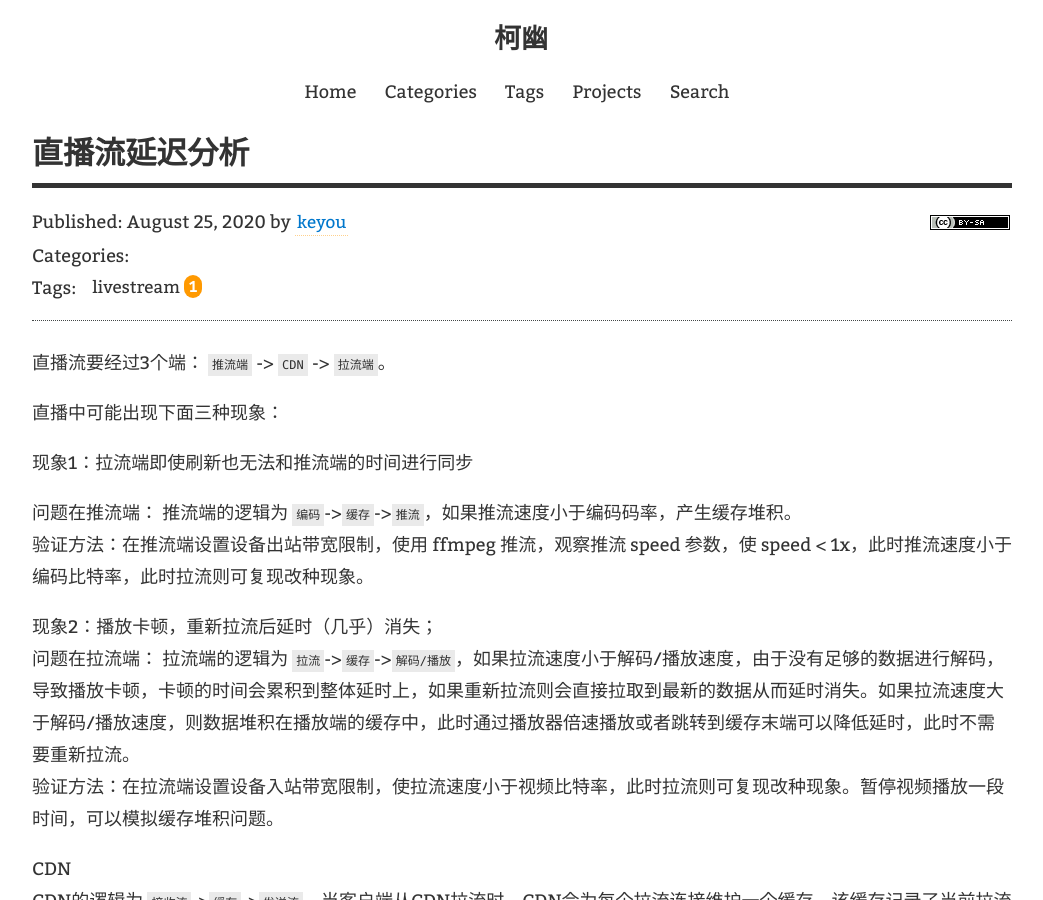
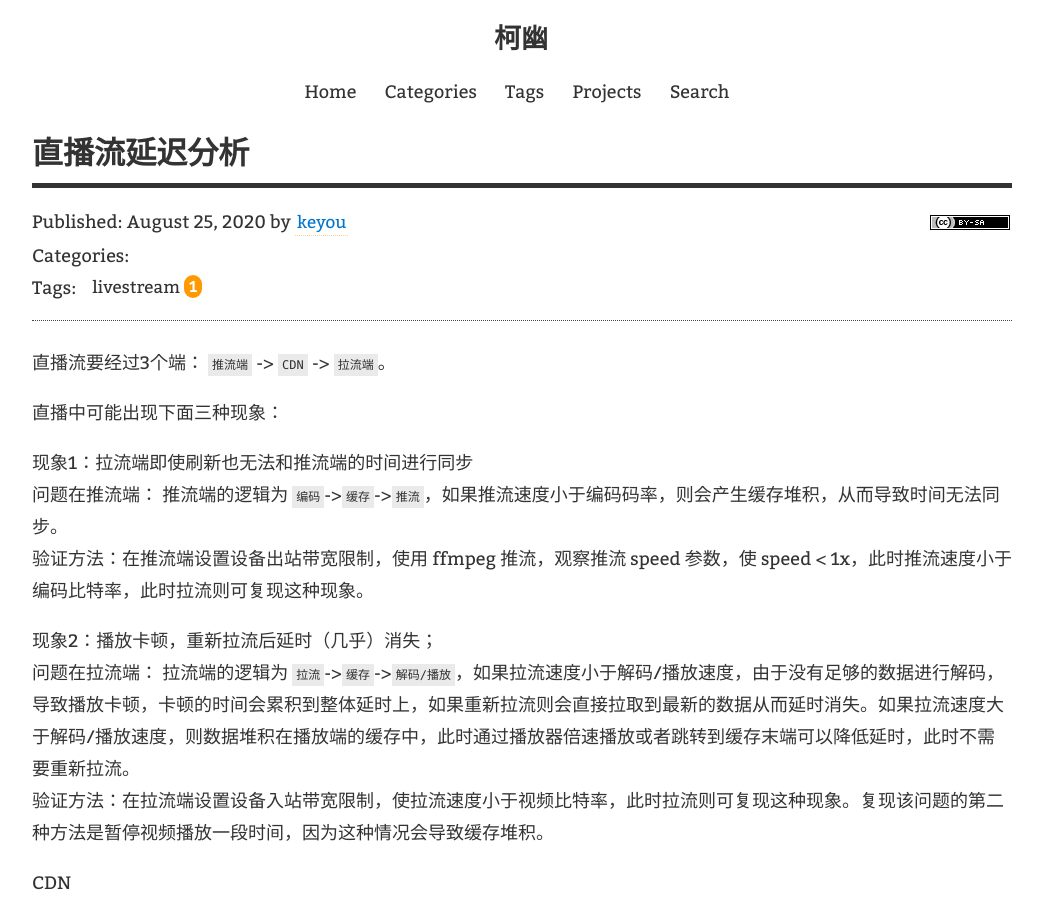
Before and after one commit to keyou/keyou.github.io, a Jekyll site: the page built from _posts/2020-08-25-live-stream-delay-analysis.md, in a window 1280 px wide and 900 px high. Shown: the whole window, without its empty margins (123-1166 px from the left). Built offline with Jekyll 4.4.1, drawn with Linux system fonts in a browser that asks for light colours; our own code applies the rules of GitHub Pages for plain Markdown files; comment, search, counter and statistics services are not loaded.

Commit message:
Update 2020-08-25-live-stream-delay-analysis.md

```diff
--- a/_posts/2020-08-25-live-stream-delay-analysis.md
+++ b/_posts/2020-08-25-live-stream-delay-analysis.md
@@ -9,13 +9,12 @@ tags:
 直播中可能出现下面三种现象：
 
 现象1：拉流端即使刷新也无法和推流端的时间进行同步
-
-问题在推流端： 推流端的逻辑为 `编码`->`缓存`->`推流`，如果推流速度小于编码码率，产生缓存堆积。
-验证方法：在推流端设置设备出站带宽限制，使用 ffmpeg 推流，观察推流 speed 参数，使 speed < 1x，此时推流速度小于编码比特率，此时拉流则可复现改种现象。
+问题在推流端： 推流端的逻辑为 `编码`->`缓存`->`推流`，如果推流速度小于编码码率，则会产生缓存堆积，从而导致时间无法同步。
+验证方法：在推流端设置设备出站带宽限制，使用 ffmpeg 推流，观察推流 speed 参数，使 speed < 1x，此时推流速度小于编码比特率，此时拉流则可复现这种现象。
 
 现象2：播放卡顿，重新拉流后延时（几乎）消失；
 问题在拉流端： 拉流端的逻辑为 `拉流`->`缓存`->`解码/播放`，如果拉流速度小于解码/播放速度，由于没有足够的数据进行解码，导致播放卡顿，卡顿的时间会累积到整体延时上，如果重新拉流则会直接拉取到最新的数据从而延时消失。如果拉流速度大于解码/播放速度，则数据堆积在播放端的缓存中，此时通过播放器倍速播放或者跳转到缓存末端可以降低延时，此时不需要重新拉流。
-验证方法：在拉流端设置设备入站带宽限制，使拉流速度小于视频比特率，此时拉流则可复现改种现象。暂停视频播放一段时间，可以模拟缓存堆积问题。
+验证方法：在拉流端设置设备入站带宽限制，使拉流速度小于视频比特率，此时拉流则可复现这种现象。复现该问题的第二种方法是暂停视频播放一段时间，因为这种情况会导致缓存堆积。
 
 CDN
 CDN的逻辑为 `接收流`->`缓存`->`发送流`，当客户端从CDN拉流时，CDN会为每个拉流连接维护一个缓存，该缓存记录了当前拉流端的播放进度。如果发送流的速度小于接收流的速度，则会产生CDN缓存堆积（该缓存可以大于几分钟），此时如果拉流端重新建立一条拉流连接重新拉流则会拉到CDN中的最新数据。
```
